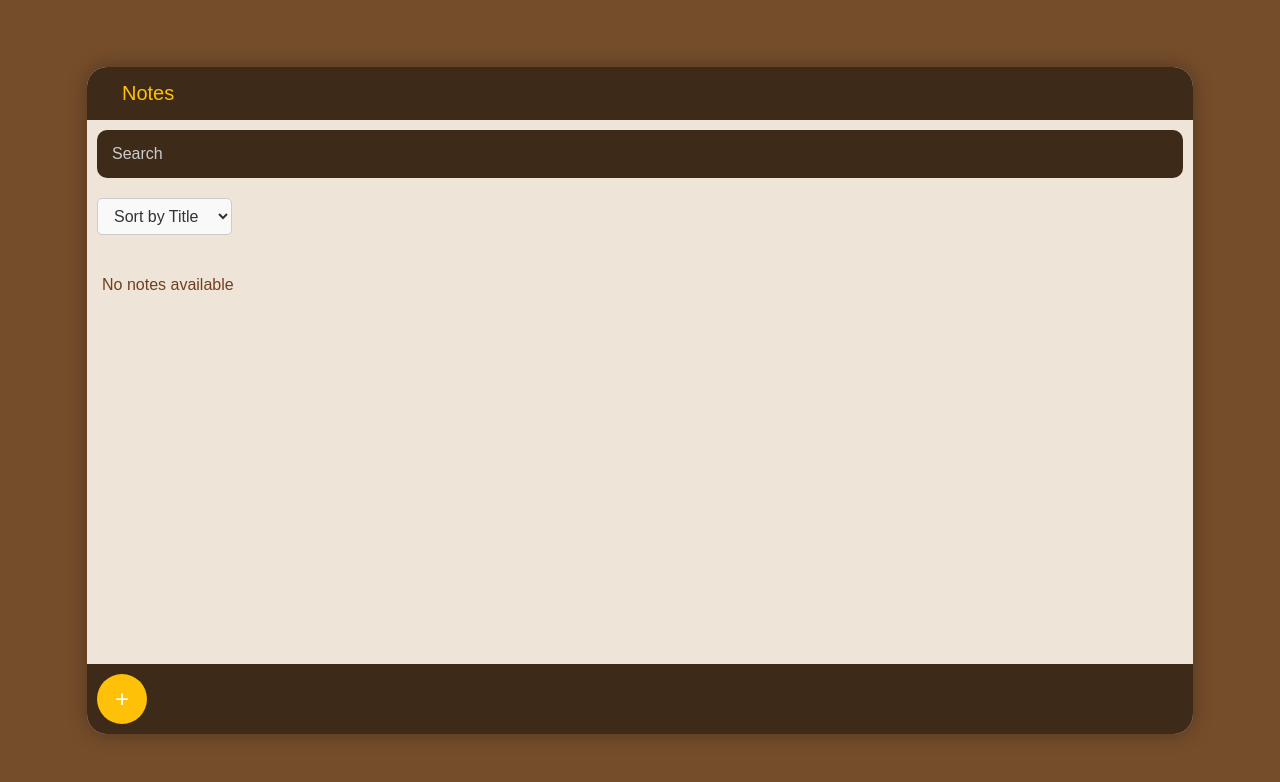
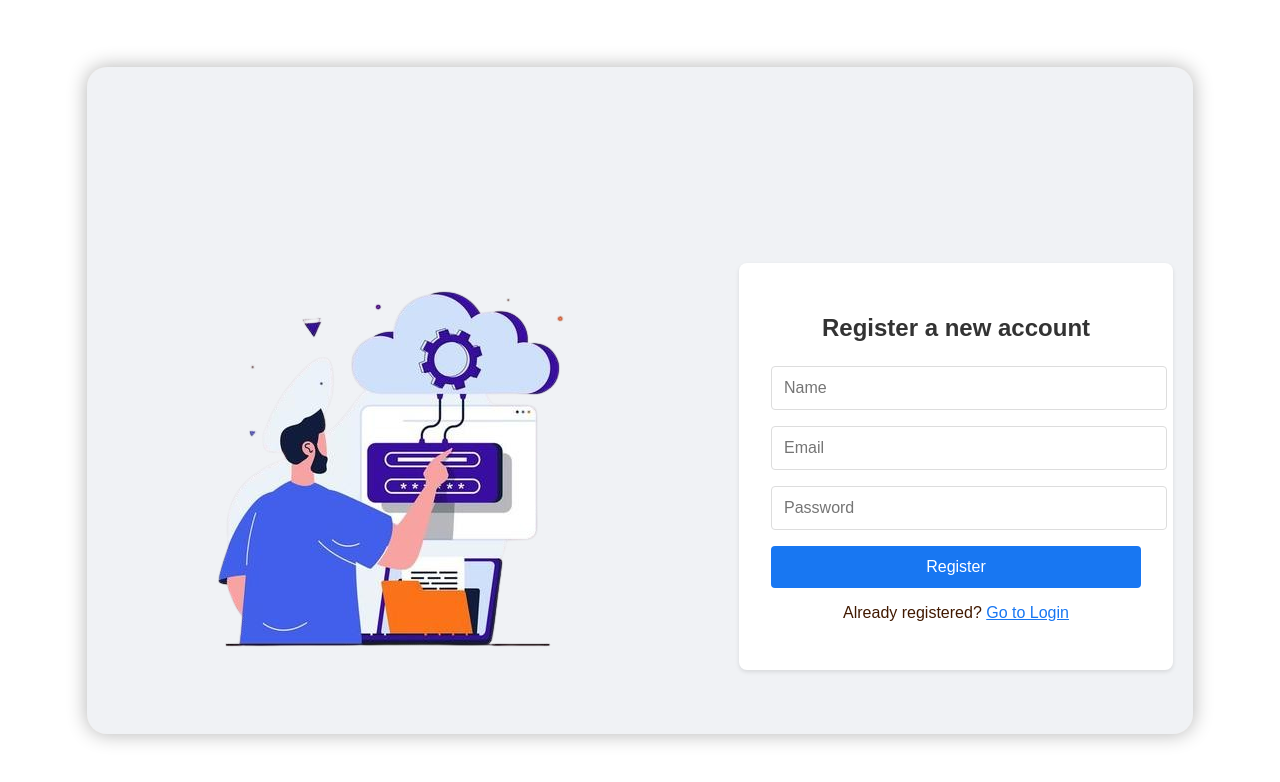
Before and after one commit to gtanishka100/Notes, a React (Create React App) app: page / in a window 1280 px wide. Shown: the top 782 px of the page. Built offline with nearby package versions, Linux system fonts and the light colour scheme.

Commit message:
Added login and register page

```diff
--- a/package.json
+++ b/package.json
@@ -8,6 +8,7 @@
     "@testing-library/user-event": "^13.5.0",
     "react": "^18.3.1",
     "react-dom": "^18.3.1",
+    "react-router-dom": "^6.27.0",
     "react-scripts": "5.0.1",
     "web-vitals": "^2.1.4"
   },
--- a/src/App.css
+++ b/src/App.css
@@ -1,8 +1,8 @@
 body {
   margin: 0;
   font-family: Arial, sans-serif;
-  background-color: #754d2b;
-  color: #411900;
+  background-color: white;
+  color:#411900;
   height: 100vh;
   display: flex;
   justify-content: center;
@@ -26,16 +26,16 @@ select {
   background-color: #f9f9f9;
   color: #333;
   font-size: 16px;
-  margin: 10px; /* Space between the select and other elements */
+  margin: 10px;
   cursor: pointer;
   transition: border-color 0.3s;
 }
 
 select:focus {
   outline: none;
-  border-color: #b89f87; /* Change border color on focus */
+  border-color: #b89f87;
 }
 
 option {
-  padding: 10px; /* Space inside each option */
+  padding: 10px;
 }
--- a/src/App.js
+++ b/src/App.js
@@ -1,109 +1,74 @@
-import "./App.css";
 import React, { useState } from "react";
-import Header from "./components/Header";
-import SearchBar from "./components/SearchBar";
-import NotesList from "./components/NotesList";
-import AddButton from "./components/AddButton";
-import AddNote from "./components/AddNote";
-import EditNote from "./components/EditNote";
+import {
+  BrowserRouter as Router,
+  Routes,
+  Route,
+  Navigate,
+  useNavigate,
+} from "react-router-dom";
+import RegisterForm from "./Pages/RegisterForm";
+import LoginForm from "./Pages/LoginForm";
+import NotesPage from "./Pages/NotesPage";
 
 function App() {
-  const getInitialNotes = () => {
-    const savedNotes = localStorage.getItem("notes");
-    return savedNotes ? JSON.parse(savedNotes) : [];
+  const getInitialLoginState = () => {
+    const savedLoginState = localStorage.getItem("loggedIn");
+    return savedLoginState ? JSON.parse(savedLoginState) : false;
   };
 
-  const [notes, setNotes] = useState(getInitialNotes);
-  const [newNote, setNewNote] = useState({ title: "", content: "" });
-  const [search, setSearch] = useState("");
-  const [isAddingNote, setIsAddingNote] = useState(false);
-  const [isEditing, setIsEditing] = useState(false);
-  const [selectedNote, setSelectedNote] = useState(null);
-  const [sortCriterion, setSortCriterion] = useState("title");
+  const [loggedIn, setLoggedIn] = useState(getInitialLoginState);
 
-  const updateLocalStorage = (notes) => {
-    localStorage.setItem("notes", JSON.stringify(notes));
+  const handleLogin = () => {
+    setLoggedIn(true);
+    localStorage.setItem("loggedIn", true);
   };
 
-  const addNote = () => {
-    if (newNote.title.trim() !== "" && newNote.content.trim() !== "") {
-      const updatedNotes = [...notes, newNote];
-      setNotes(updatedNotes);
-      updateLocalStorage(updatedNotes);
-      setNewNote({ title: "", content: "" });
-      setIsAddingNote(false);
-    }
+  const handleRegister = () => {
+    setLoggedIn(true);
+    localStorage.setItem("loggedIn", true);
   };
 
-  const editNote = (note) => {
-    setSelectedNote(note);
-    setIsEditing(true);
+  const RegisterWithNavigate = () => {
+    const navigate = useNavigate();
+    return (
+      <RegisterForm
+        onRegister={handleRegister}
+        onToggleToLogin={() => navigate("/login")}
+      />
+    );
   };
 
-  const saveEditedNote = (updatedNote) => {
-    const updatedNotes = notes.map((note) =>
-      note === selectedNote ? updatedNote : note
-    );
-    setNotes(updatedNotes);
-    updateLocalStorage(updatedNotes);
-    setIsEditing(false);
-  };
-
-  const deleteNote = (index) => {
-    const updatedNotes = notes.filter((_, i) => i !== index);
-    setNotes(updatedNotes);
-    updateLocalStorage(updatedNotes);
-  };
-
-  const filteredNotes = notes.filter(
-    (note) =>
-      note.title.toLowerCase().includes(search.toLowerCase()) ||
-      note.content.toLowerCase().includes(search.toLowerCase())
-  );
-
-  const sortedNotes = [...filteredNotes].sort((a, b) => {
-    if (sortCriterion === "title") {
-      return a.title.localeCompare(b.title);
-    } else {
-      return new Date(b.date) - new Date(a.date);
-    }
-  });
-
   return (
-    <div className="app-container">
-      {isAddingNote ? (
-        <AddNote
-          newNote={newNote}
-          setNewNote={setNewNote}
-          addNote={addNote}
-          setIsAddingNote={setIsAddingNote}
-        />
-      ) : isEditing ? (
-        <EditNote
-          selectedNote={selectedNote}
-          onSave={saveEditedNote}
-          setIsEditing={setIsEditing}
-        />
-      ) : (
-        <>
-          <Header />
-          <SearchBar search={search} setSearch={setSearch} />
-          <select
-            onChange={(e) => setSortCriterion(e.target.value)}
-            value={sortCriterion}
-          >
-            <option value="title">Sort by Title</option>
-            <option value="date">Sort by Date</option>
-          </select>
-          <NotesList
-            notes={sortedNotes}
-            onNoteClick={editNote}
-            onDeleteNote={deleteNote}
+    <Router>
+      <div className="app-container">
+        <Routes>
+          <Route
+            path="/"
+            element={
+              loggedIn ? (
+                <Navigate to="/notes" replace />
+              ) : (
+                <RegisterWithNavigate />
+              )
+            }
           />
-          <AddButton onClick={() => setIsAddingNote(true)} />
-        </>
-      )}
-    </div>
+          <Route
+            path="/login"
+            element={
+              loggedIn ? (
+                <Navigate to="/notes" replace />
+              ) : (
+                <LoginForm onLogin={handleLogin} />
+              )
+            }
+          />
+          <Route
+            path="/notes"
+            element={loggedIn ? <NotesPage /> : <Navigate to="/" replace />}
+          />
+        </Routes>
+      </div>
+    </Router>
   );
 }
 
--- /dev/null
+++ b/src/Pages/LoginForm.js
@@ -0,0 +1,42 @@
+import React, { useState } from "react";
+import "./../components/LoginForm.css";
+import Image from "../login.png";
+const LoginForm = ({ onLogin }) => {
+  const [email, setEmail] = useState("");
+  const [password, setPassword] = useState("");
+
+  const handleLogin = (e) => {
+    e.preventDefault();
+    if (email && password) {
+      onLogin();
+    }
+  };
+
+  return (
+    <div className="login-form-container">
+      <div className="image-container">
+        <img src={Image} alt="login img" />
+      </div>
+      <form className="login-form" onSubmit={handleLogin}>
+        <h2>Login to your account</h2>
+        <input
+          type="email"
+          placeholder="Email"
+          value={email}
+          onChange={(e) => setEmail(e.target.value)}
+          required
+        />
+        <input
+          type="password"
+          placeholder="Password"
+          value={password}
+          onChange={(e) => setPassword(e.target.value)}
+          required
+        />
+        <button type="submit">Login</button>
+      </form>
+    </div>
+  );
+};
+
+export default LoginForm;
--- /dev/null
+++ b/src/Pages/NotesPage.js
@@ -0,0 +1,110 @@
+import "./../App.css";
+import React, { useState } from "react";
+import Header from "../components/Header";
+import SearchBar from "../components/SearchBar";
+import NotesList from "../components/NotesList";
+import AddButton from "../components/AddButton";
+import AddNote from "../components/AddNote";
+import EditNote from "../components/EditNote";
+
+function NotesPage() {
+  const getInitialNotes = () => {
+    const savedNotes = localStorage.getItem("notes");
+    return savedNotes ? JSON.parse(savedNotes) : [];
+  };
+
+  const [notes, setNotes] = useState(getInitialNotes);
+  const [newNote, setNewNote] = useState({ title: "", content: "" });
+  const [search, setSearch] = useState("");
+  const [isAddingNote, setIsAddingNote] = useState(false);
+  const [isEditing, setIsEditing] = useState(false);
+  const [selectedNote, setSelectedNote] = useState(null);
+  const [sortCriterion, setSortCriterion] = useState("title");
+
+  const updateLocalStorage = (notes) => {
+    localStorage.setItem("notes", JSON.stringify(notes));
+  };
+
+  const addNote = () => {
+    if (newNote.title.trim() !== "" && newNote.content.trim() !== "") {
+      const updatedNotes = [...notes, newNote];
+      setNotes(updatedNotes);
+      updateLocalStorage(updatedNotes);
+      setNewNote({ title: "", content: "" });
+      setIsAddingNote(false);
+    }
+  };
+
+  const editNote = (note) => {
+    setSelectedNote(note);
+    setIsEditing(true);
+  };
+
+  const saveEditedNote = (updatedNote) => {
+    const updatedNotes = notes.map((note) =>
+      note === selectedNote ? updatedNote : note
+    );
+    setNotes(updatedNotes);
+    updateLocalStorage(updatedNotes);
+    setIsEditing(false);
+  };
+
+  const deleteNote = (index) => {
+    const updatedNotes = notes.filter((_, i) => i !== index);
+    setNotes(updatedNotes);
+    updateLocalStorage(updatedNotes);
+  };
+
+  const filteredNotes = notes.filter(
+    (note) =>
+      note.title.toLowerCase().includes(search.toLowerCase()) ||
+      note.content.toLowerCase().includes(search.toLowerCase())
+  );
+
+  const sortedNotes = [...filteredNotes].sort((a, b) => {
+    if (sortCriterion === "title") {
+      return a.title.localeCompare(b.title);
+    } else {
+      return new Date(b.date) - new Date(a.date);
+    }
+  });
+
+  return (
+    <div className="app-container">
+      {isAddingNote ? (
+        <AddNote
+          newNote={newNote}
+          setNewNote={setNewNote}
+          addNote={addNote}
+          setIsAddingNote={setIsAddingNote}
+        />
+      ) : isEditing ? (
+        <EditNote
+          selectedNote={selectedNote}
+          onSave={saveEditedNote}
+          setIsEditing={setIsEditing}
+        />
+      ) : (
+        <>
+          <Header />
+          <SearchBar search={search} setSearch={setSearch} />
+          <select
+            onChange={(e) => setSortCriterion(e.target.value)}
+            value={sortCriterion}
+          >
+            <option value="title">Sort by Title</option>
+            <option value="date">Sort by Date</option>
+          </select>
+          <NotesList
+            notes={sortedNotes}
+            onNoteClick={editNote}
+            onDeleteNote={deleteNote}
+          />
+          <AddButton onClick={() => setIsAddingNote(true)} />
+        </>
+      )}
+    </div>
+  );
+}
+
+export default NotesPage;
--- /dev/null
+++ b/src/Pages/RegisterForm.js
@@ -0,0 +1,57 @@
+import React, { useState } from "react";
+import "./../components/Register.css";
+import Image from "../login.png";
+
+const RegisterForm = ({ onRegister, onToggleToLogin }) => {
+  const [username, setUserName] = useState("");
+  const [email, setEmail] = useState("");
+  const [password, setPassword] = useState("");
+
+  const handleRegister = (e) => {
+    e.preventDefault();
+    if (username && email && password) {
+      onRegister();
+    }
+  };
+
+  return (
+    <div className="register-form-container">
+      <div className="image-container">
+        <img src={Image} alt="register img" />
+      </div>
+      <form className="register-form" onSubmit={handleRegister}>
+        <h2>Register a new account</h2>
+        <input
+          type="text"
+          placeholder="Name"
+          value={username}
+          onChange={(e) => setUserName(e.target.value)}
+          required
+        />
+        <input
+          type="email"
+          placeholder="Email"
+          value={email}
+          onChange={(e) => setEmail(e.target.value)}
+          required
+        />
+        <input
+          type="password"
+          placeholder="Password"
+          value={password}
+          onChange={(e) => setPassword(e.target.value)}
+          required
+        />
+        <button type="submit">Register</button>
+        <p>
+          Already registered?{" "}
+          <span className="toggle-link" onClick={onToggleToLogin}>
+            Go to Login
+          </span>
+        </p>
+      </form>
+    </div>
+  );
+};
+
+export default RegisterForm;
--- /dev/null
+++ b/src/components/LoginForm.css
@@ -0,0 +1,53 @@
+.login-form-container {
+    display: flex;
+    justify-content: center;
+    align-items: center;
+    height: 100vh;
+}
+
+.login-form {
+    background-color: white;
+    padding: 20px;
+    border-radius: 10px;
+    box-shadow: 0px 0px 15px rgba(0, 0, 0, 0.1);
+    margin-right: 20px;
+    float:right
+}
+
+.login-form h2 {
+    margin-bottom: 15px;
+}
+
+.login-form input {
+    width: 100%;
+    padding: 10px;
+    margin-bottom: 10px;
+    border: 1px solid #ccc;
+    border-radius: 5px;
+}
+
+.login-form button {
+    width: 100%;
+    padding: 10px;
+    background-color: #4caf50;
+    color: white;
+    border: none;
+    border-radius: 5px;
+    cursor: pointer;
+}
+
+.login-form button:hover {
+    background-color: #45a049;
+}
+
+.image-container {
+    display: flex;
+    justify-content: center;
+    align-items: center;
+    height: 100%;
+}
+
+.image-container img {
+    max-width: 600px;
+    height: auto;
+}
--- /dev/null
+++ b/src/components/Register.css
@@ -0,0 +1,77 @@
+.register-form-container {
+    display: flex;
+    justify-content: center;
+    align-items: center;
+    height: 100vh;
+    background-color: #f0f2f5;
+  }
+
+  .image-container {
+    flex: 1;
+    display: flex;
+    justify-content: flex-end;
+    align-items: center;
+    padding-right: 2rem;
+  }
+
+  .image-container img {
+    max-width: 100%;
+    height: auto;
+  }
+
+  .register-form {
+    flex: 1;
+    background-color: white;
+    padding: 2rem;
+    border-radius: 8px;
+    box-shadow: 0 2px 4px rgba(0, 0, 0, 0.1);
+    max-width: 400px;
+    margin: 20px;
+  }
+
+  .register-form h2 {
+    text-align: center;
+    margin-bottom: 1.5rem;
+    color: #333;
+  }
+
+  .register-form input {
+    width: 100%;
+    padding: 0.75rem;
+    margin-bottom: 1rem;
+    border: 1px solid #ddd;
+    border-radius: 4px;
+    font-size: 1rem;
+
+  }
+
+  .register-form button {
+    width: 100%;
+    padding: 0.75rem;
+    background-color: #1877f2;
+    color: white;
+    border: none;
+    border-radius: 4px;
+    font-size: 1rem;
+    cursor: pointer;
+    transition: background-color 0.3s;
+  }
+
+  .register-form button:hover {
+    background-color: #166fe5;
+  }
+
+  .register-form p {
+    text-align: center;
+    margin-top: 1rem;
+  }
+
+  .toggle-link {
+    color: #1877f2;
+    cursor: pointer;
+    text-decoration: underline;
+  }
+
+  .toggle-link:hover {
+    color: #166fe5;
+  }
```
Also changed, not shown: src/components/NotesList.css (line endings or trailing spaces), src/components/SearchBar.css (indentation only), src/login.png (added), 1 other file (tests, documents, lock files or other folders).
